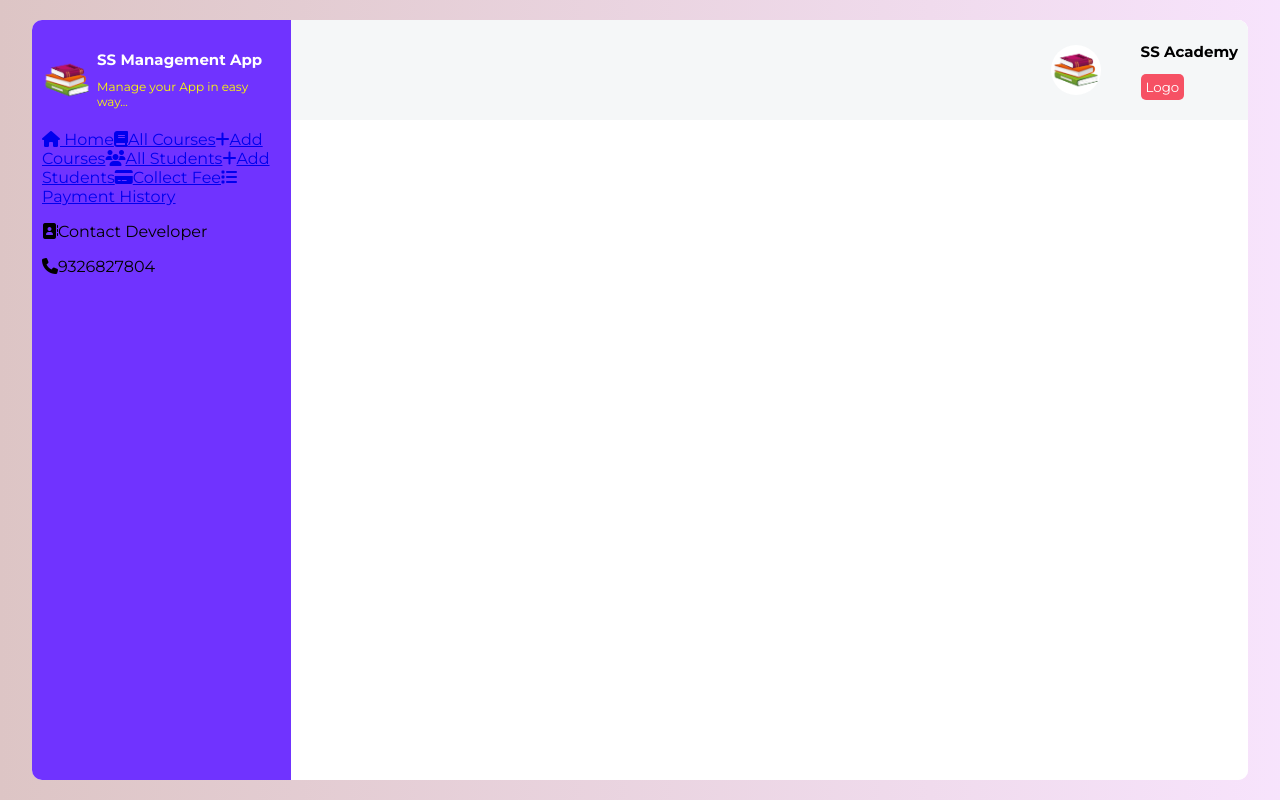
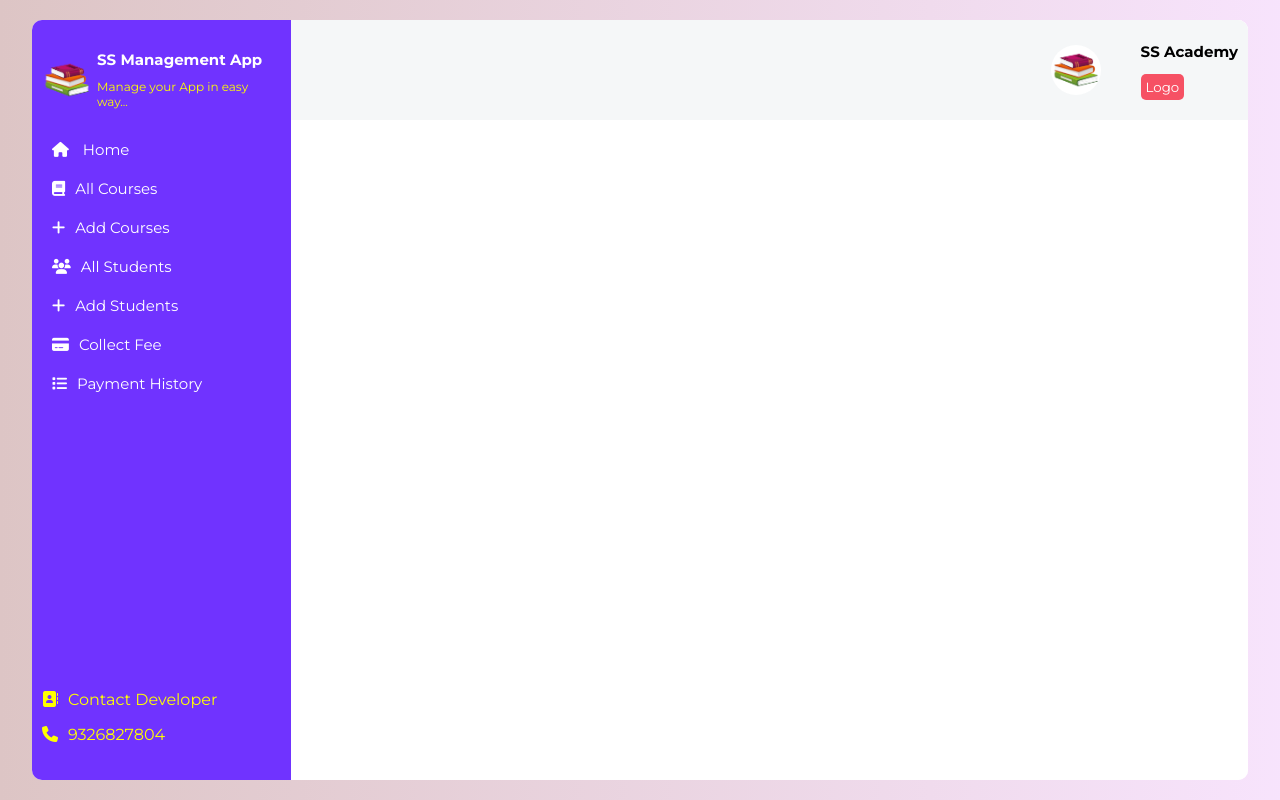
Before and after one commit to irakeshbind/ims, a React (Create React App) app in the folder sbs-school/: page /dashboard in a window 1280 px wide. Built offline with nearby package versions, Linux system fonts and the light colour scheme.

Commit message:
add the contact number

```diff
--- a/sbs-school/src/components/style.css
+++ b/sbs-school/src/components/style.css
@@ -194,3 +194,30 @@
 }
 
 /* --------menu container----------- */
+
+.menu-container{
+    display: flex;
+    flex-direction: column;
+    /* gap: 15px; */
+}
+.menu-link{
+    color: white;
+    text-decoration: none;
+    font-size: 15px;
+    padding: 10px;
+    /* background-color: red; */
+    width: 90%;
+    border-radius: 5px;
+}
+.menu-link:hover{
+    background-color: rgb(13, 13, 88);
+    transition: 0.5s;
+}
+.fa {
+    margin-right: 10px !important;
+}
+.contact-us{
+    position: absolute;
+    bottom: 5vh;
+    color:yellow
+}
```
